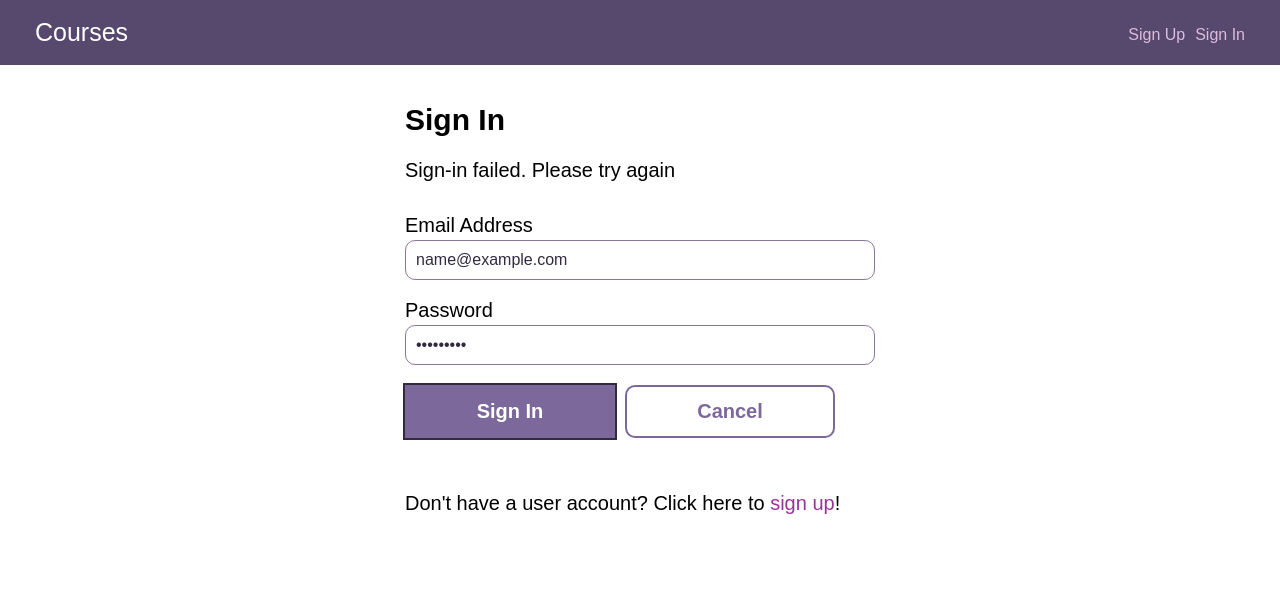
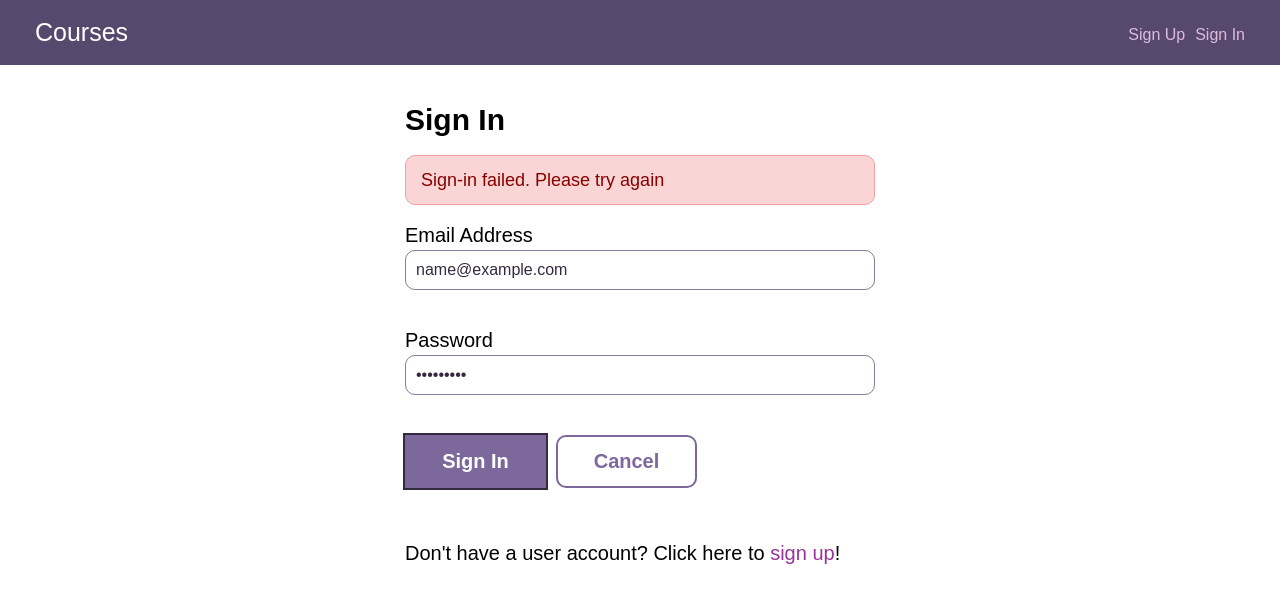
Before and after one commit to dmcote-1991/full-stack-app, a React (Vite) app in the folder client/: page /signin in a window 1280 px wide. Both pictures are taken after typing "name@example.com", "Sample123" into the empty fields and a click on the button "Sign In". Shown: the top 602 px of the page. Built offline with nearby package versions, Linux system fonts and the light colour scheme; no server answers.

Commit message:
Improve accessibility for UserSignIn component

```diff
--- a/client/src/components/UserSignIn.jsx
+++ b/client/src/components/UserSignIn.jsx
@@ -34,13 +34,25 @@ const UserSignIn = () => {
   };
 
   return (
-    <main>
+    <main role="main">
       <div className="form--centered">
         <h2>Sign In</h2>
         {/* Display error message if there is one */}
-        {error && <p className="error">{error}</p>}
+        {error && (
+          <div
+            role="alert"
+            aria-live="assertive"
+            className="error"
+          >
+            {error}
+          </div>
+        )}
+
         <form onSubmit={handleSubmit}>
-          <label htmlFor="emailAddress">Email Address</label>
+          <label htmlFor="emailAddress">
+            Email Address
+            <span className="visually-hidden"> (required)</span>
+          </label>
           <input
             id="emailAddress"
             name="emailAddress"
@@ -48,8 +60,17 @@ const UserSignIn = () => {
             value={email}
             onChange={(e) => setEmail(e.target.value)}
             required
+            aria-required="true"
+            aria-describedby="emailHelp"
           />
-          <label htmlFor="password">Password</label>
+          <small id="emailHelp" className="sr-only">
+            Enter your email address.
+          </small>
+
+          <label htmlFor="password">
+            Password
+            <span className="visually-hidden"> (required)</span>
+          </label>
           <input
             id="password"
             name="password"
@@ -57,7 +78,15 @@ const UserSignIn = () => {
             value={password}
             onChange={(e) => setPassword(e.target.value)}
             required
+            aria-required="true"
+            aria-describedby="passwordHelp"
           />
+          <small id="passwordHelp" className="sr-only">
+            Enter your password.
+          </small>
+
+          <br />
+
           <button className="button" type="submit">
             Sign In
           </button>
@@ -67,13 +96,17 @@ const UserSignIn = () => {
               e.preventDefault();
               navigate("/");
             }}
+            aria-label="Cancel and return to homepage"
           >
             Cancel
           </button>
         </form>
         <p>
           Don&apos;t have a user account? Click here to{" "}
-          <Link to="/signup">sign up</Link>!
+          <Link to="/signup" aria-label="Sign up for a new user account">
+            sign up
+          </Link>
+          !
         </p>
       </div>
     </main>
--- a/client/src/styles/global.css
+++ b/client/src/styles/global.css
@@ -184,6 +184,15 @@ header nav a:hover {
 .validation--errors li:last-child {
     margin-bottom: 0;
 }
+.error {
+    color: #800;
+    background:#f9d6d5;
+    border: 1px solid #f1a1a1;
+    padding: 0.75rem;
+    border-radius: 0.5rem;
+    font-size: 0.9rem;
+    margin-bottom: 1rem;
+}
 
 /* Form centered styles */
 .form--centered {
@@ -289,11 +298,43 @@ textarea:focus + p {
     cursor: pointer;
 }
 
-/* Focus styles for input, button, and textarea */
+/* Visually hidden elements */
+.visually-hidden {
+    position: absolute;
+    width: 1px;
+    height: 1px;
+    margin: -1px;
+    padding: 0;
+    overflow: hidden;
+    clip: rect(0 0 0 0);
+    border: 0;
+}
+
+/* Small text and element styles */
+.sr-only {
+    visibility: hidden;
+    font-size: 0.75rem;
+    color: #666;
+}
+
+/* Focus and hover styles */
 input:focus, button:focus, .button:focus, textarea:focus {
     border: none;
     border-radius: 0;
     outline: 2px solid #332a40;
+}
+input:focus, textarea:focus {
+    outline: 2px solid #7c689b;
+    background: #f4f1f9;
+}
+a:hover {
+    text-decoration: underline;
+    /* color: #57496e; */
+}
+.button-secondary:hover {
+    color: #57496e;
+    box-shadow: 0 0 0 2px #57496e inset;
+    background: #f4f1f9;
 }
 
 /* Media query for screen sizes 600px and above */
@@ -308,6 +349,13 @@ input:focus, button:focus, .button:focus, textarea:focus {
         grid-template-columns: 1fr 1fr;
         column-gap: 1.5rem;
         grid-auto-rows: 1fr;
+    }
+    /* .form--centered {
+        padding: 0.5rem;
+        max-width: 100%;
+    } */
+    .button {
+        width: 30%;
     }
 }
 
```
